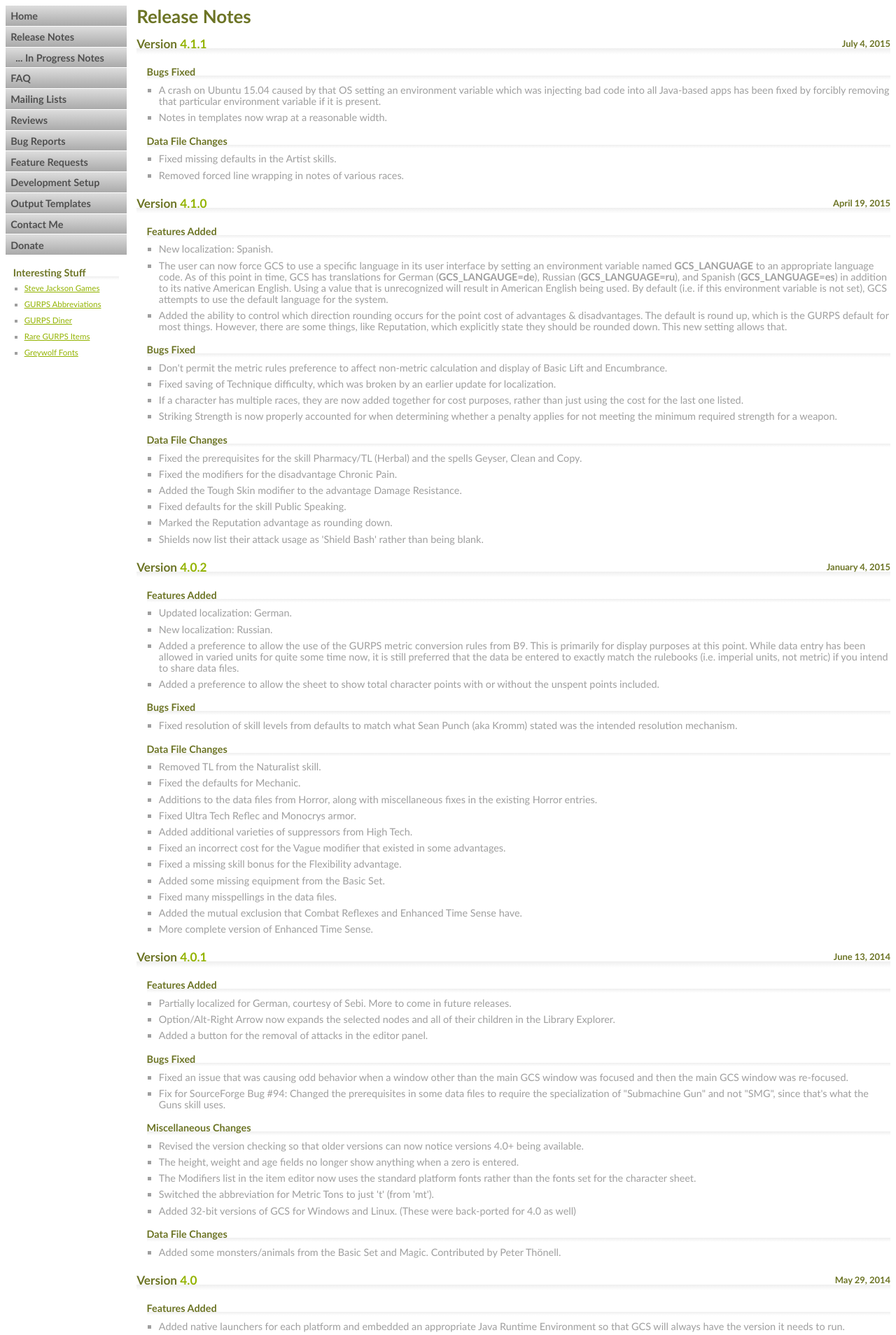
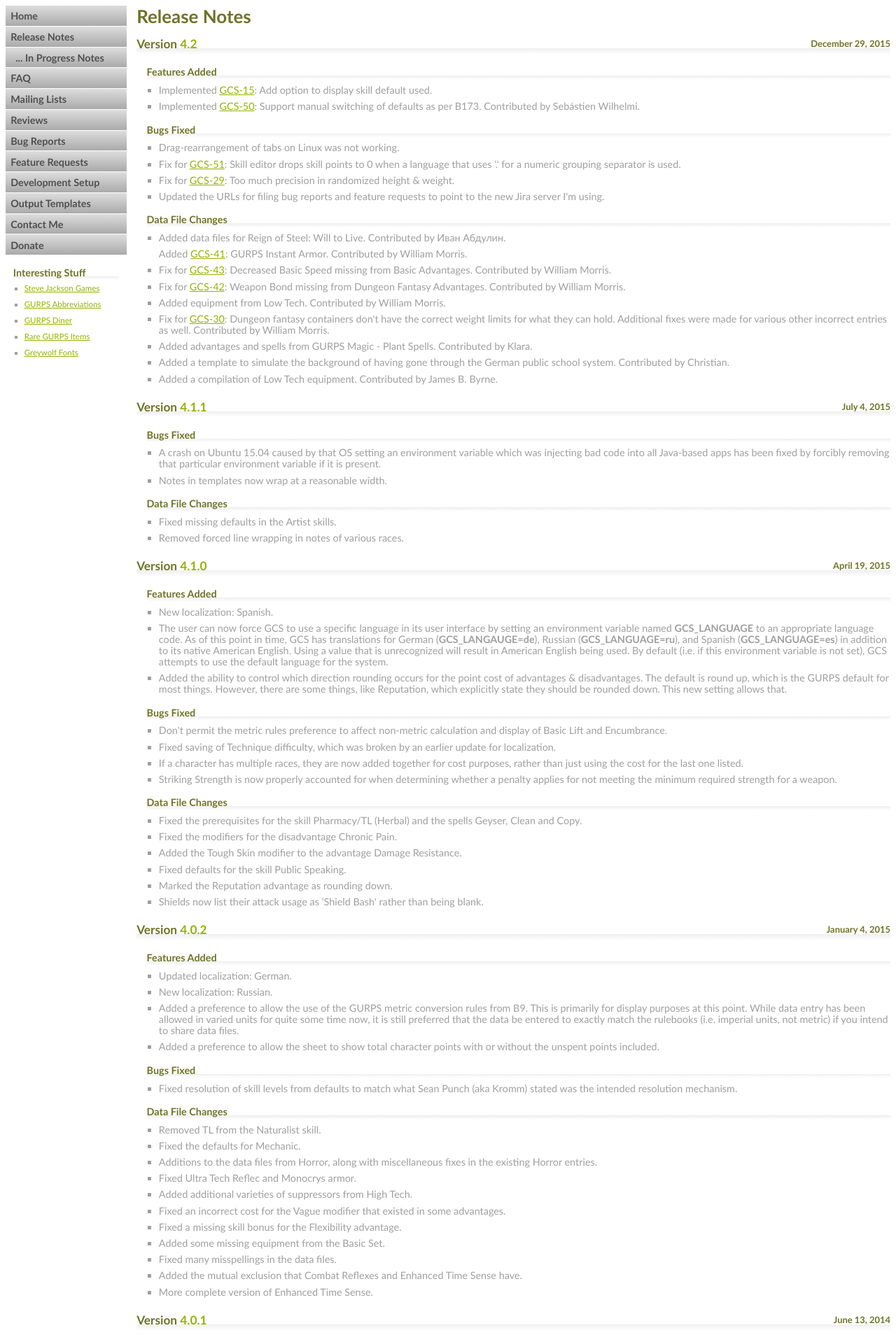
Before and after one commit to richardwilkes/gcs_web, a PHP site: page /release_notes.php in a window 1280 px wide. Shown: the part 56-1964 px from the top of the page at 70% size. Run offline with PHP 8.4, Linux system fonts and the light colour scheme.

Commit message:
Push GCS 4.2

```diff
--- a/release_notes.php
+++ b/release_notes.php
@@ -11,6 +11,32 @@
 			<div id="right_column">
 				<div id="release_notes">
 					<h1>Release Notes</h1>
+					<h2>Version <span class="version">4.2</span><span class="release_date">December 29, 2015</span></h2>
+					<h3>Features Added</h3>
+					<ul>
+						<li>Implemented <a href="https://gurpscharactersheet.atlassian.net/browse/GCS-15">GCS-15</a>: Add option to display skill default used.</li>
+						<li>Implemented <a href="https://gurpscharactersheet.atlassian.net/browse/GCS-50">GCS-50</a>: Support manual switching of defaults as per B173. Contributed by Sebástien Wilhelmi.</li>
+					</ul>
+					<h3>Bugs Fixed</h3>
+					<ul>
+						<li>Drag-rearrangement of tabs on Linux was not working.</li>
+						<li>Fix for <a href="https://gurpscharactersheet.atlassian.net/browse/GCS-51">GCS-51</a>: Skill editor drops skill points to 0 when a language that uses '.' for a numeric grouping separator is used.</li>
+						<li>Fix for <a href="https://gurpscharactersheet.atlassian.net/browse/GCS-29">GCS-29</a>: Too much precision in randomized height & weight.</li>
+						<li>Updated the URLs for filing bug reports and feature requests to point to the new Jira server I'm using.</li>
+					</ul>
+					<h3>Data File Changes</h3>
+					<ul>
+						<li>Added data files for Reign of Steel: Will to Live. Contributed by Иван Абдулин.</li
+						<li>Added <a href="https://gurpscharactersheet.atlassian.net/browse/GCS-41">GCS-41</a>: GURPS Instant Armor. Contributed by William Morris.</li>
+						<li>Fix for <a href="https://gurpscharactersheet.atlassian.net/browse/GCS-43">GCS-43</a>: Decreased Basic Speed missing from Basic Advantages. Contributed by William Morris.</li>
+						<li>Fix for <a href="https://gurpscharactersheet.atlassian.net/browse/GCS-42">GCS-42</a>: Weapon Bond missing from Dungeon Fantasy Advantages. Contributed by William Morris.</li>
+						<li>Added equipment from Low Tech. Contributed by William Morris.</li>
+						<li>Fix for <a href="https://gurpscharactersheet.atlassian.net/browse/GCS-30">GCS-30</a>: Dungeon fantasy containers don't have the correct weight limits for what they can hold.
+							Additional fixes were made for various other incorrect entries as well. Contributed by William Morris.</li>
+						<li>Added advantages and spells from GURPS Magic - Plant Spells. Contributed by Klara.</li>
+						<li>Added a template to simulate the background of having gone through the German public school system. Contributed by Christian.</li>
+						<li>Added a compilation of Low Tech equipment. Contributed by James B. Byrne.</li>
+					</ul>
 					<h2>Version <span class="version">4.1.1</span><span class="release_date">July 4, 2015</span></h2>
 					<h3>Bugs Fixed</h3>
 					<ul>
--- a/versions.txt
+++ b/versions.txt
@@ -1 +1 @@
-gcs	4.1.1
+gcs	4.2.0
```
Also changed, not shown: in_progress_notes.php (+3 -15 lines), index.php (+7 -7 lines).
